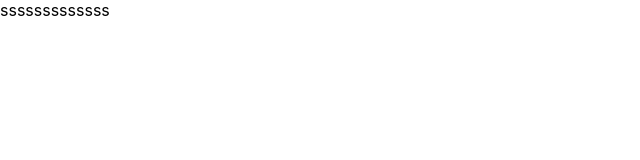
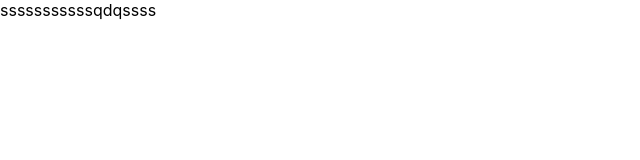
Before and after one commit to Benyahdou-Mohamed/gymApp, a JavaScript app: page / in a window 1280 px wide. Shown: the top 160 px of the page, without its empty margins (0-640 px from the left). Built offline with nearby package versions, Linux system fonts and the light colour scheme; the HTML template or start-up script is replaced by a standard one.

Commit message:
first commit

```diff
--- a/src/App.js
+++ b/src/App.js
@@ -1,10 +1,8 @@
 import './App.css';
 
 function App() {
-    return ( <
-        div >
-        sssssssssssss <
-        /div>
+    return ( <div>
+        sssssssssssqdqssss </div>
     );
 }
 
```
